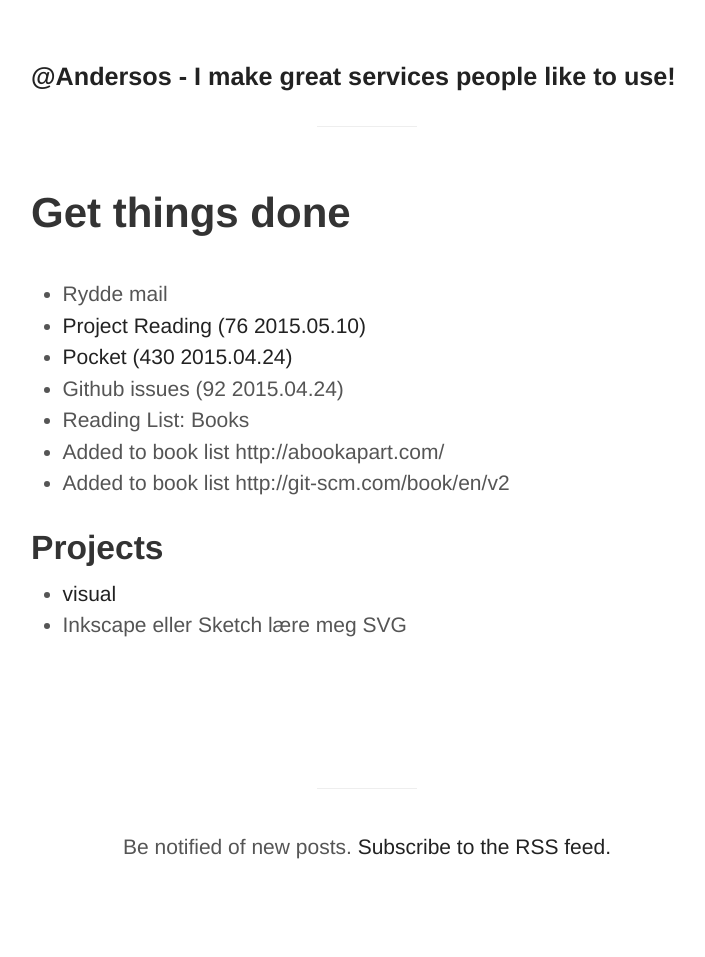
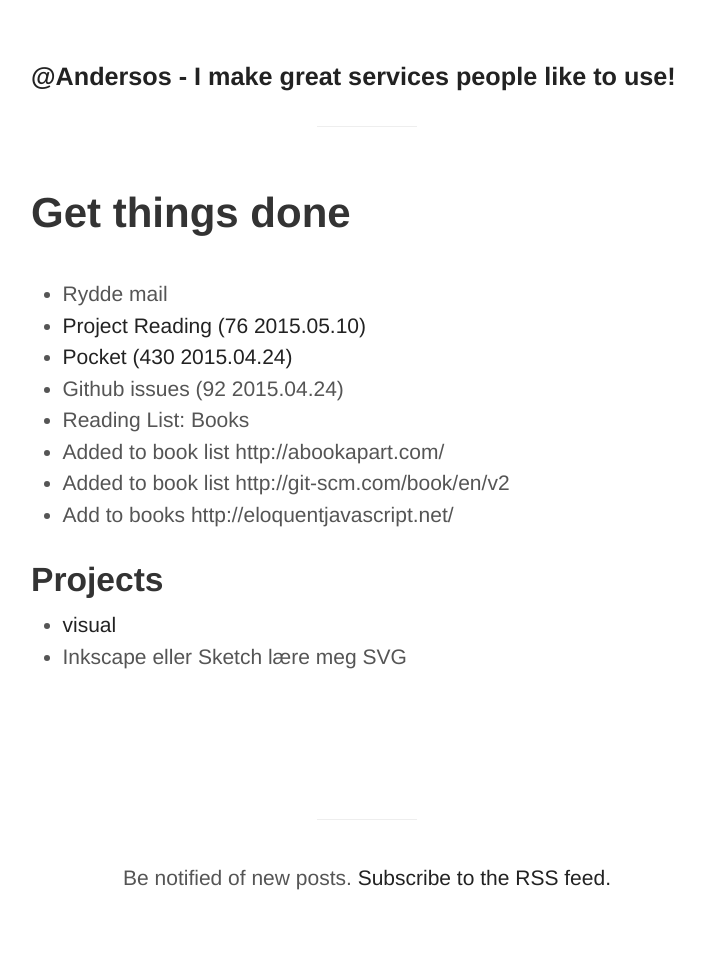
Before and after one commit to Andersos/andersos.net, a Jekyll site: the page built from gtd.html, in a window 1280 px wide. Shown: the whole page, without its empty margins (273-978 px from the left). Built offline with Jekyll 4.4.1, drawn with Linux system fonts in a browser that asks for light colours; Markdown is read by kramdown in place of the engine named in the settings; before the commit the page ends 925 px from its top, so only the background shows below that.

Commit message:
Update gtd.html

```diff
--- a/gtd.html
+++ b/gtd.html
@@ -11,6 +11,7 @@ title: "Get things done"
     <li>Reading List: Books</li>
     <li>Added to book list http://abookapart.com/</li>
     <li>Added to book list http://git-scm.com/book/en/v2</li>
+    <li>Add to books http://eloquentjavascript.net/</li>
 </ul>
 
 <h2>Projects</h2>
```
